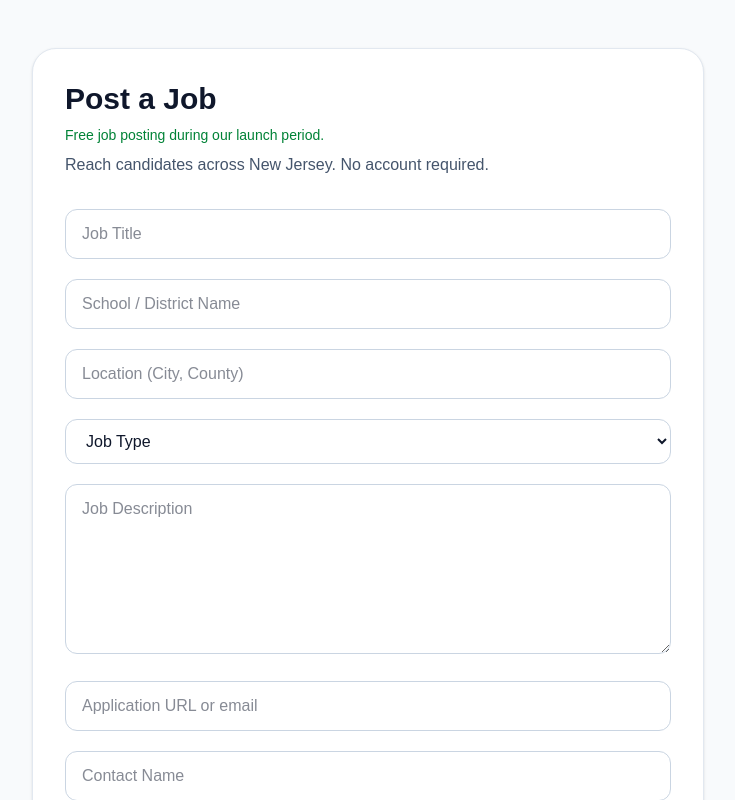
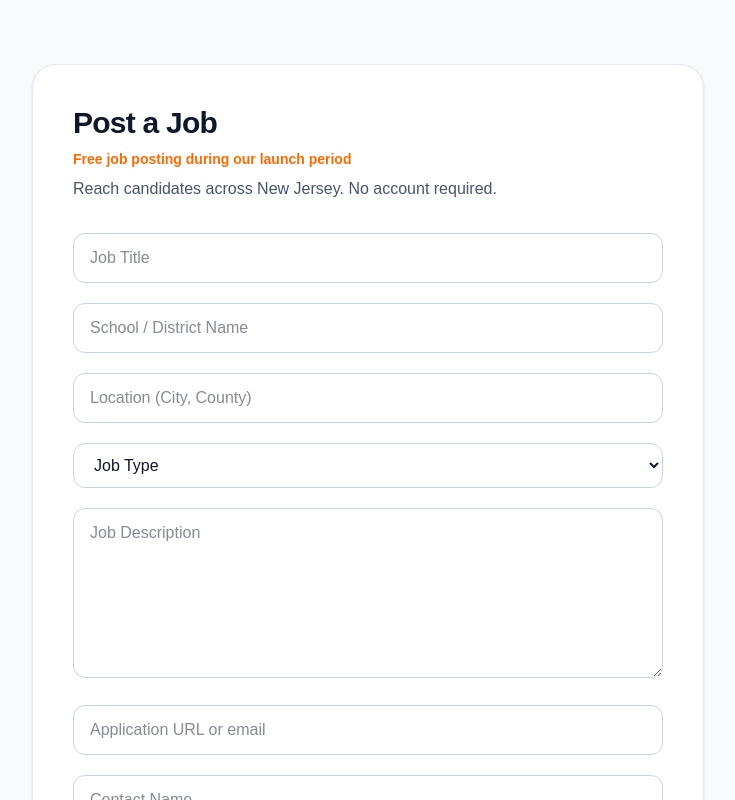
Before and after one commit to njwilkin1/nj-school-careers, a Next.js app: page /post-job in a window 1280 px wide. Shown: the top 800 px of the page, without its empty margins (272-1007 px from the left). Built offline with nearby package versions, Linux system fonts and the light colour scheme.

Commit message:
Update post job page colors

```diff
--- a/app/post-job/page.tsx
+++ b/app/post-job/page.tsx
@@ -38,14 +38,7 @@ export default function PostJobPage() {
           Accept: "application/json",
         },
         body: JSON.stringify({
-          jobTitle: form.jobTitle,
-          district: form.district,
-          location: form.location,
-          jobType: form.jobType,
-          description: form.description,
-          applicationLink: form.applicationLink,
-          contactName: form.contactName,
-          contactEmail: form.contactEmail,
+          ...form,
           source: "NJ School Careers - Post a Job Page",
         }),
       });
@@ -75,25 +68,33 @@ export default function PostJobPage() {
   }
 
   return (
-    <main className="min-h-screen bg-slate-50 px-6 py-12 text-slate-900">
-      <div className="mx-auto max-w-2xl rounded-3xl border border-slate-200 bg-white p-8 shadow-sm">
-        <h1 className="text-3xl font-bold">Post a Job</h1>
+    <main className="min-h-screen bg-slate-50 px-6 py-16 text-slate-900">
+      <div className="mx-auto max-w-2xl rounded-3xl border border-slate-200 bg-white p-10 shadow-sm">
 
-<p className="mt-2 text-sm text-green-700 font-medium">
-  Free job posting during our launch period.
-</p>
+        {/* Title */}
+        <h1 className="text-3xl font-bold tracking-tight">
+          Post a Job
+        </h1>
+
+        {/* Accent */}
+        <p className="mt-2 text-sm font-semibold text-orange-500">
+          Free job posting during our launch period
+        </p>
+
         <p className="mt-2 text-slate-600">
           Reach candidates across New Jersey. No account required.
         </p>
 
         <form onSubmit={handleSubmit} className="mt-8 space-y-5">
+
+          {/* Inputs */}
           <input
             name="jobTitle"
             value={form.jobTitle}
             onChange={handleChange}
             placeholder="Job Title"
             required
-            className="w-full rounded-xl border border-slate-300 px-4 py-3"
+            className="w-full rounded-xl border border-slate-300 px-4 py-3 focus:border-orange-500 focus:outline-none"
           />
 
           <input
@@ -102,7 +103,7 @@ export default function PostJobPage() {
             onChange={handleChange}
             placeholder="School / District Name"
             required
-            className="w-full rounded-xl border border-slate-300 px-4 py-3"
+            className="w-full rounded-xl border border-slate-300 px-4 py-3 focus:border-orange-500 focus:outline-none"
           />
 
           <input
@@ -111,7 +112,7 @@ export default function PostJobPage() {
             onChange={handleChange}
             placeholder="Location (City, County)"
             required
-            className="w-full rounded-xl border border-slate-300 px-4 py-3"
+            className="w-full rounded-xl border border-slate-300 px-4 py-3 focus:border-orange-500 focus:outline-none"
           />
 
           <select
@@ -119,7 +120,7 @@ export default function PostJobPage() {
             value={form.jobType}
             onChange={handleChange}
             required
-            className="w-full rounded-xl border border-slate-300 px-4 py-3"
+            className="w-full rounded-xl border border-slate-300 px-4 py-3 focus:border-orange-500 focus:outline-none"
           >
             <option value="">Job Type</option>
             <option>Full Time</option>
@@ -127,6 +128,7 @@ export default function PostJobPage() {
             <option>Substitute</option>
             <option>Support Staff</option>
             <option>Administrative</option>
+            <option>Coaching</option> {/* ✅ added */}
           </select>
 
           <textarea
@@ -136,7 +138,7 @@ export default function PostJobPage() {
             placeholder="Job Description"
             rows={6}
             required
-            className="w-full rounded-xl border border-slate-300 px-4 py-3"
+            className="w-full rounded-xl border border-slate-300 px-4 py-3 focus:border-orange-500 focus:outline-none"
           />
 
           <input
@@ -145,7 +147,7 @@ export default function PostJobPage() {
             onChange={handleChange}
             placeholder="Application URL or email"
             required
-            className="w-full rounded-xl border border-slate-300 px-4 py-3"
+            className="w-full rounded-xl border border-slate-300 px-4 py-3 focus:border-orange-500 focus:outline-none"
           />
 
           <input
@@ -154,7 +156,7 @@ export default function PostJobPage() {
             onChange={handleChange}
             placeholder="Contact Name"
             required
-            className="w-full rounded-xl border border-slate-300 px-4 py-3"
+            className="w-full rounded-xl border border-slate-300 px-4 py-3 focus:border-orange-500 focus:outline-none"
           />
 
           <input
@@ -164,19 +166,25 @@ export default function PostJobPage() {
             onChange={handleChange}
             placeholder="Contact Email"
             required
-            className="w-full rounded-xl border border-slate-300 px-4 py-3"
+            className="w-full rounded-xl border border-slate-300 px-4 py-3 focus:border-orange-500 focus:outline-none"
           />
 
+          {/* Button */}
           <button
             type="submit"
             disabled={loading}
-            className="w-full rounded-xl bg-slate-900 px-6 py-3 font-semibold text-white hover:bg-slate-800 disabled:opacity-60"
+            className="w-full rounded-xl bg-orange-500 px-6 py-3 font-semibold text-white transition hover:bg-orange-600 disabled:opacity-60"
           >
             {loading ? "Submitting..." : "Submit Job"}
           </button>
         </form>
 
-        {status && <p className="mt-4 text-sm text-slate-600">{status}</p>}
+        {/* Status */}
+        {status && (
+          <p className="mt-4 text-sm text-slate-600">
+            {status}
+          </p>
+        )}
       </div>
     </main>
   );
```
